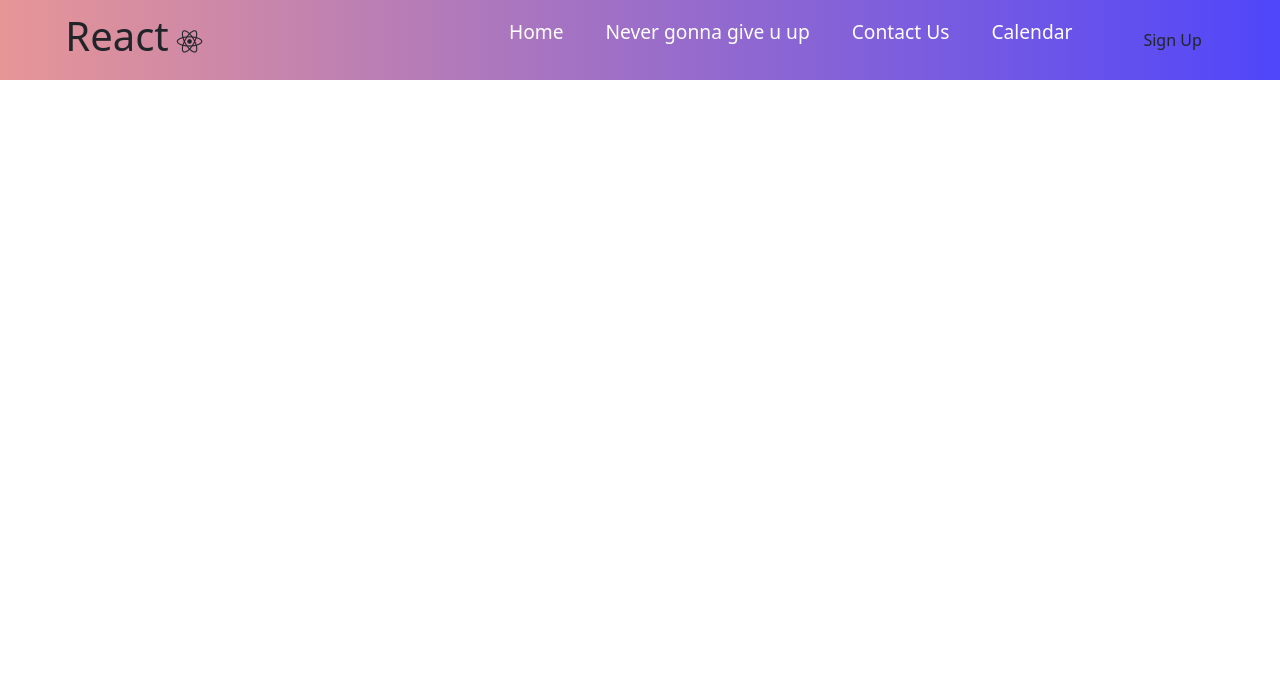
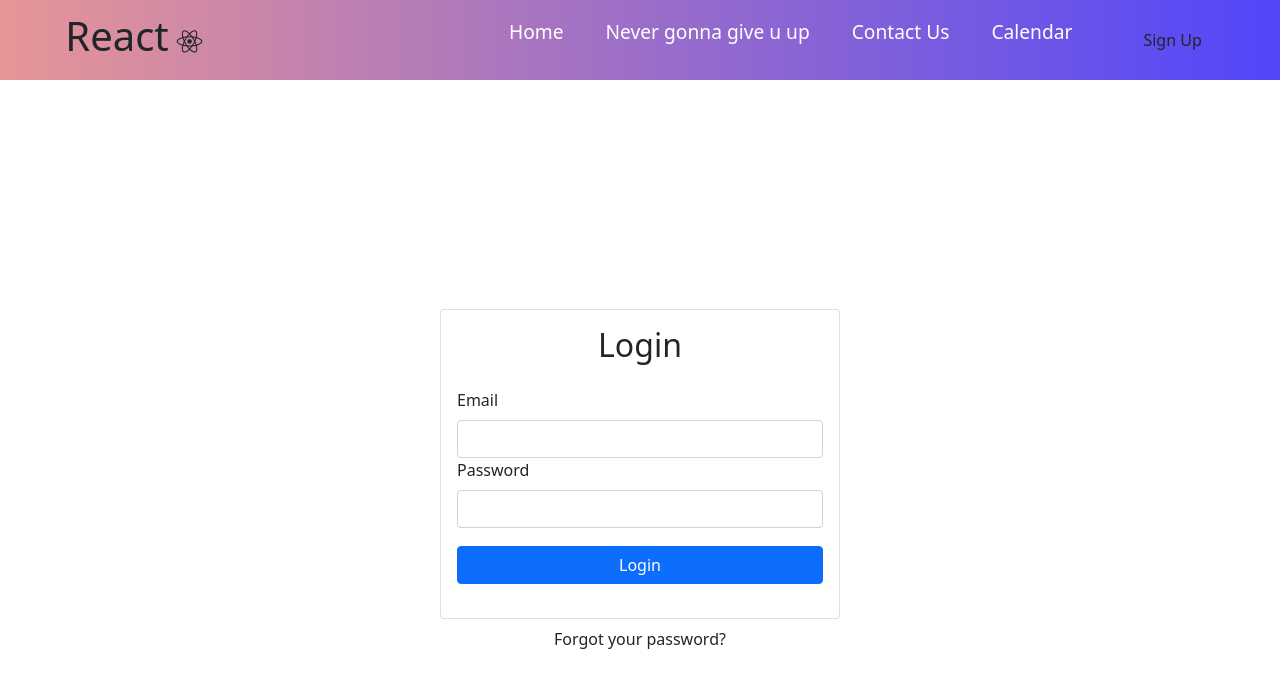
Before and after one commit to mitchellmui17/schedulemester, a React (Create React App) app: page /Login in a window 1280 px wide. Shown: the top 688 px of the page. Built offline with nearby package versions, Linux system fonts and the light colour scheme.

Commit message:
Login page is created. Still need to link with other pages.

```diff
--- a/src/App.js
+++ b/src/App.js
@@ -3,6 +3,7 @@
 import ContactUs from './components/ContactUs/ContactUs';
 import Navbar from './components/NavBar/NavBar';
 import Calendar from './components/Calendar/Calendar';
+import Login from './components/Login/Login'
 import React from "react"
 import { Container, NavItem } from 'react-bootstrap';
 
@@ -26,6 +27,9 @@
           <Route path="/SignUp" exact>
             <SignUp />
           </Route>
+          <Route path="/Login" exact>
+            <Login />
+          </Route>
         </Switch>
       </main>
     </Router>
--- /dev/null
+++ b/src/components/Login/Login.css
@@ -0,0 +1,7 @@
+.button-test{
+    margin-top: 5%;
+    margin-bottom: 5%;
+}
+.form{
+    font-weight: 400;
+}
--- /dev/null
+++ b/src/components/Login/Login.js
@@ -0,0 +1,36 @@
+import React, {useRef} from 'react'
+import {Card, Form, Button, Container} from 'react-bootstrap'
+import "./Login.css"
+
+export default function Login() {
+    const emailRef = useRef();
+    const passwordRef = useRef();
+    return (
+        <Container className = "d-flex align-items-center justify-content-center" style ={{minHeight: "100vh"}}>
+            <div className ="w-100" style = {{ maxWidth: '400px'}}>
+                <Card>
+                    <Card.Body>
+                        <h2 className = "text-center mb-4">Login</h2>
+                            {/* {error && <Alert variant ="danger">{error}</Alert>} */}
+                        <Form className = "form">
+                            <Form.Group id = "email">
+                                <Form.Label>Email</Form.Label>
+                                <Form.Control type = "email" ref = {emailRef} required />
+                            </Form.Group>
+                            <Form.Group id = "password">
+                                <Form.Label>Password</Form.Label>
+                                <Form.Control type = "password" ref={passwordRef} required/>
+                            </Form.Group>
+                            <Button className = "button-test w-100" type = "submit" >
+                                Login
+                            </Button>
+                        </Form>
+                    </Card.Body>
+                </Card>
+                <div className = "w-100 text-center mt-2">
+                    Forgot your password?
+                </div>
+            </div>
+        </Container>
+    )
+}
```
Also changed, not shown: 1 other file (tests, documents, lock files or other folders).
